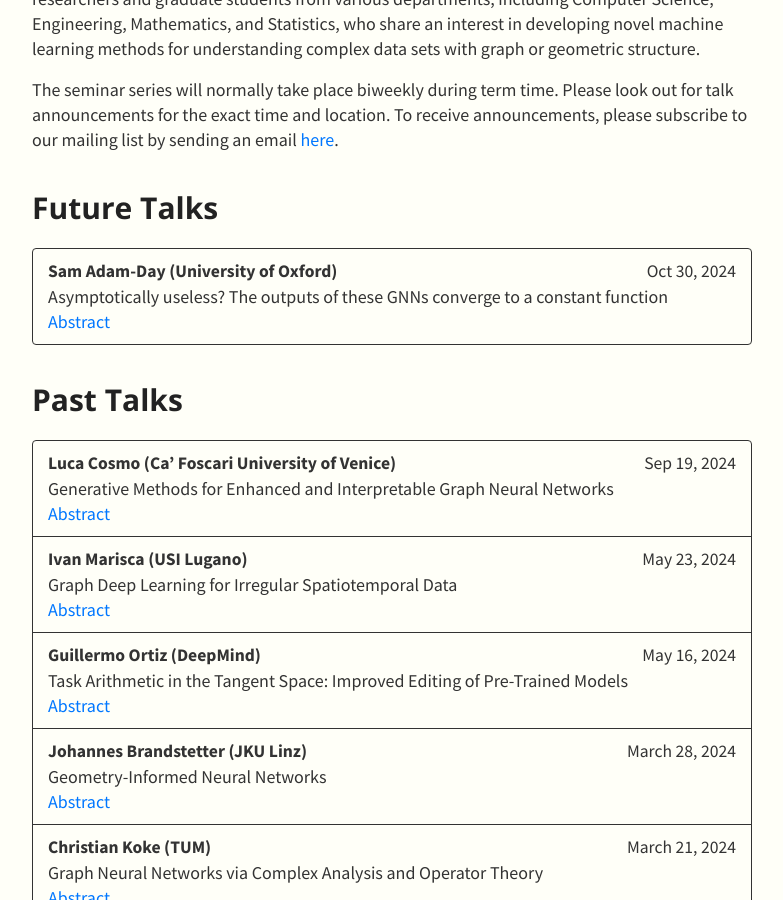
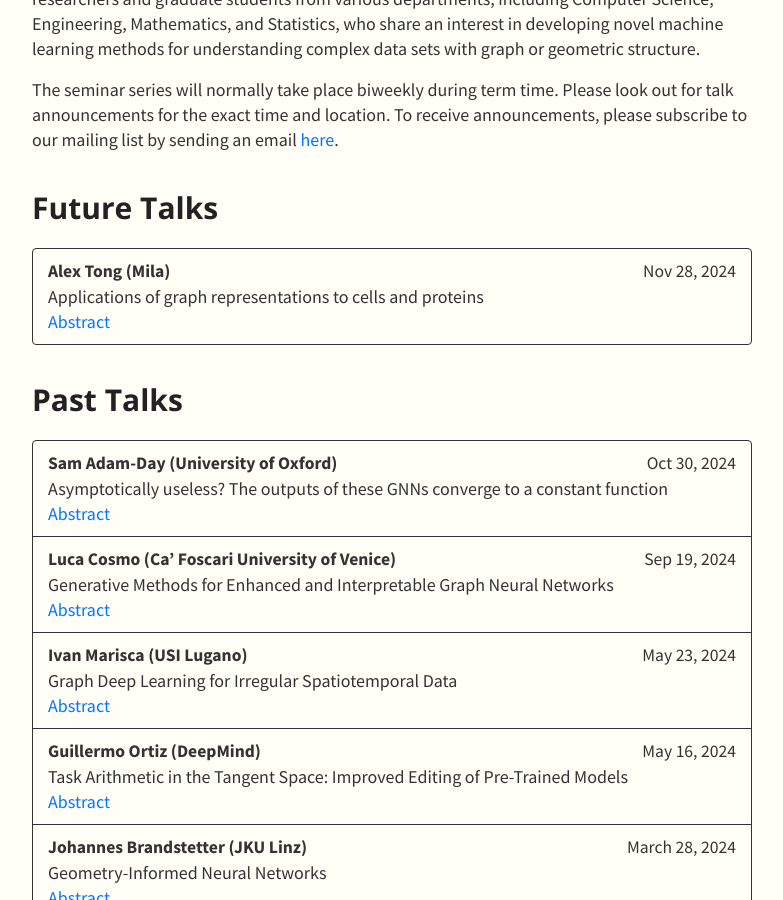
Before and after one commit to log-2/log-2.github.io, a Jekyll site: the page built from index.md, in a window 1280 px wide and 900 px high, scrolled down 281 px. Shown: the whole window, without its empty margins (248-1031 px from the left). Built offline with Jekyll 4.4.1, drawn with Linux system fonts in a browser that asks for light colours; nearby versions of some CDN libraries.

Commit message:
Update talks.yml

```diff
--- a/_data/talks.yml
+++ b/_data/talks.yml
@@ -1,14 +1,18 @@
 - type: Future Talks
+  members:
+    - speaker: Alex Tong (Mila)
+      date: Nov 28, 2024
+      title: Applications of graph representations to cells and proteins
+      abstract: "Graphs are widely applicable to problems in the biological domain. In this talk I will discuss two application areas. First, the use of graph-based dimensionality reduction techniques for exploratory single-cell analysis. Graph-based dimensionality reduction techniques such as T-SNE, UMAP, and diffusion maps are almost universal in analysis of single cell data. I will discuss how these methods are used in practice, how they work, and where they may fail. Second I will discuss the use of graph-based methods in protein folding and design tasks. Graph-based representations of proteins have been a key drive behind the most recent Nobel prize in chemistry. I will discuss how these representations work and why they might be particularly effective in this application."
+      bio: "(Alex)ander Tong is a postdoctoral fellow at Mila with Yoshua Bengio, visiting postdoctoral fellow at Oxford with Michael Bronstein, cofounder of Dreamfold—a protein design startup, and incoming assistant professor at Duke University starting July 2025. Alex completed his Ph.D. in Computer Science at Yale University in 2021 with Smita Krishnaswamy. He is interests span generative modeling, graph signal processing, and optimal transport to understand biological systems with a focus on cells and proteins. https://www.alextong.net/"
+
+- type: Past Talks
   members:
     - speaker: Sam Adam-Day (University of Oxford)
       date: Oct 30, 2024
       title: "Asymptotically useless? The outputs of these GNNs converge to a constant function"
       abstract: "We study the asymptotic behaviour of GNN classifiers across a range of distributions and show that a wide class of models converge asymptotically almost surely to a constant function. This establishes a new uniform upper bound of the expressiveness of these architectures. The prominent features of our work are as follows. Our results are stated in terms of a new term language, which captures many message passing neural networks, transformer architectures, and arbitrary combinations of architectural variations, like skip connections and global readout. The distributions studied include the sparse Erdös–Rényi and Barabási–Albert models. These are closer to real-world distributions than those which have received the most attention in this area. The core of our theoretical work is an almost-sure quantifier elimination result, which is of independent interest."
       bio: "https://samadamday.com/"
-
-
-- type: Past Talks
-  members:
     - speaker: Luca Cosmo (Ca’ Foscari University of Venice)
       date: Sep 19, 2024
       title: "Generative Methods for Enhanced and Interpretable Graph Neural Networks"
```
